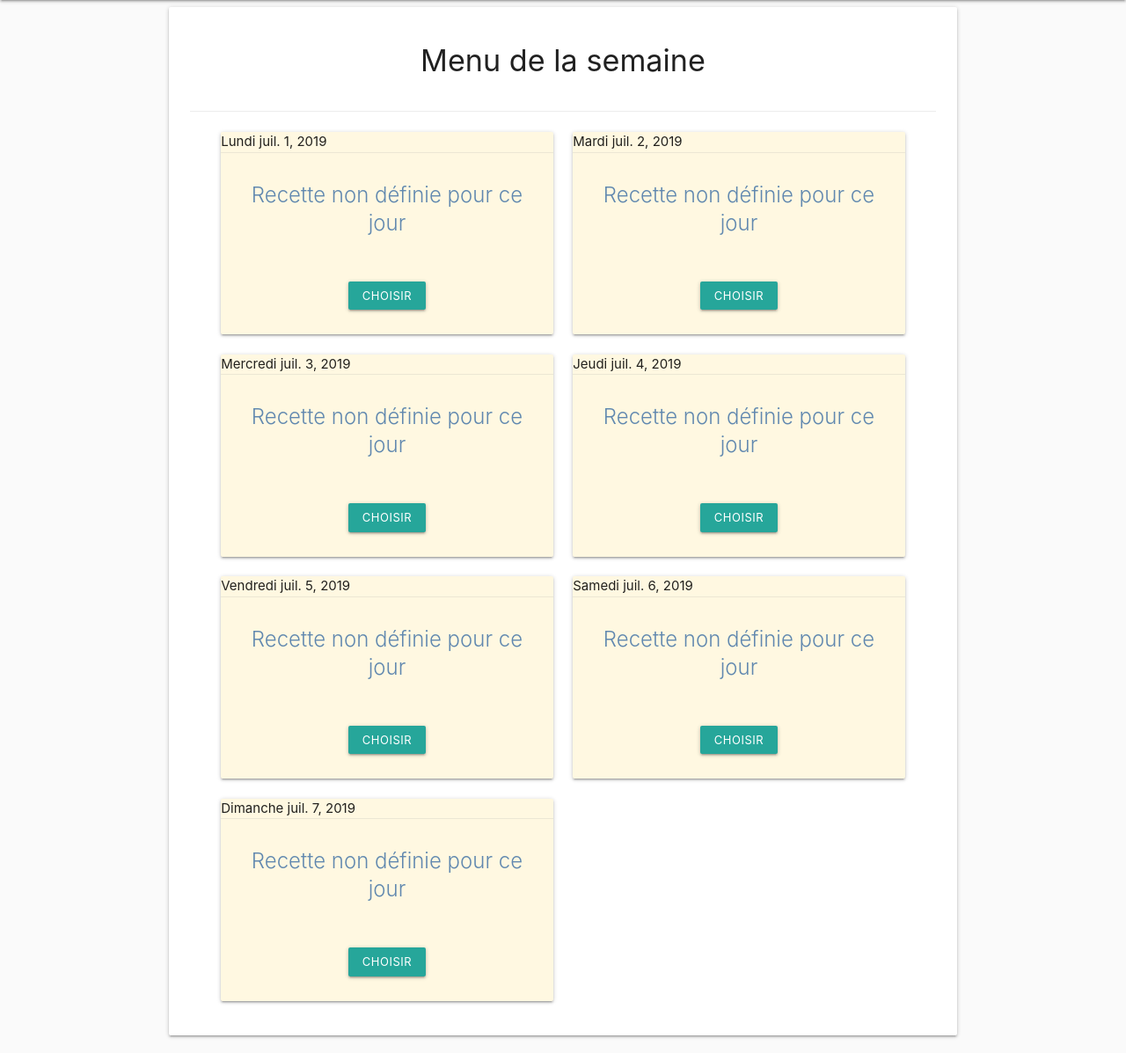
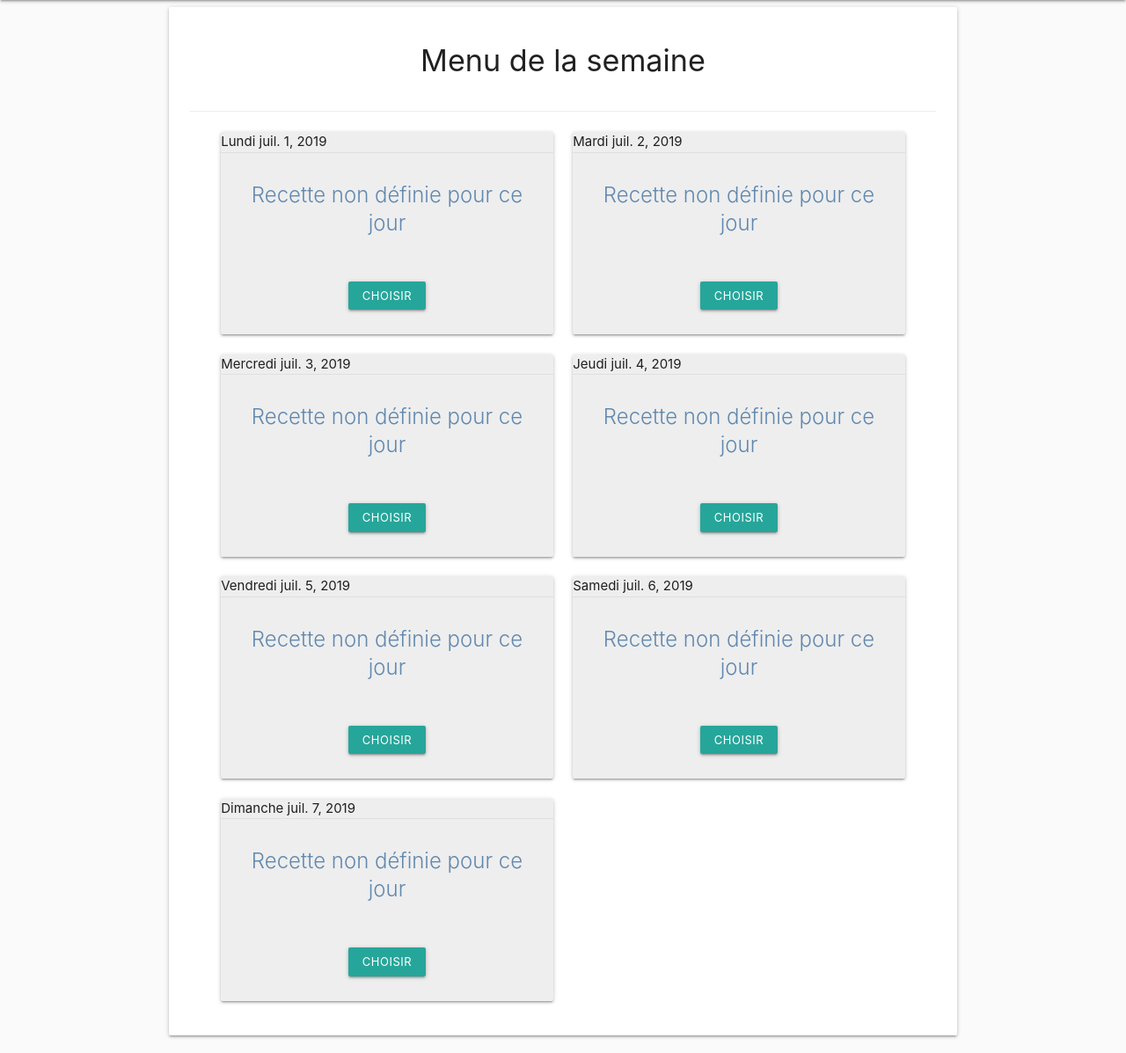
Before and after one commit to Sebastien-M/food2, a Django app: page /food2/week-menu/ in a window 1280 px wide. Shown: the part 64-1261 px from the top of the page at 88% size. Run offline with Django 3.2, Linux system fonts and the light colour scheme; the visitor is signed in with stand-in values (Sample User, id 1); data that the repository does not hold is empty; parts of the project's set-up code (start-up, migrations or seed data) failed here and were passed over; some libraries are stand-ins or nearby versions.

Commit message:
GH-45
still ugly as hell but a bit better i guess?

```diff
--- a/food2/app/templates/app/pages/week_menu.html
+++ b/food2/app/templates/app/pages/week_menu.html
@@ -12,7 +12,7 @@
 
                 {% for day_name, day_recipe in week_menu.items %}
                     <div class="col m6 s12 center-block">
-                        <div class="card bg-light amber lighten-5" style="min-height: 230px;">
+                        <div class="card bg-light grey lighten-3" style="min-height: 230px;">
                             <div class="card-header">{% trans day_name %} {{ day_recipe.date|recipe_date_str_to_date }}</div>
                             <div class="card-action center-align">
                                 {% if day_recipe.recipe %}
```
